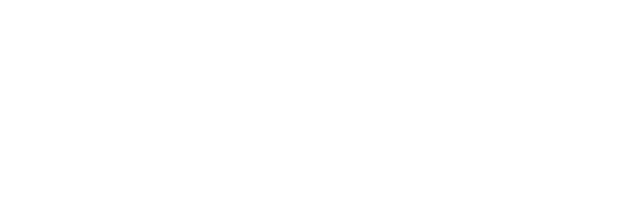
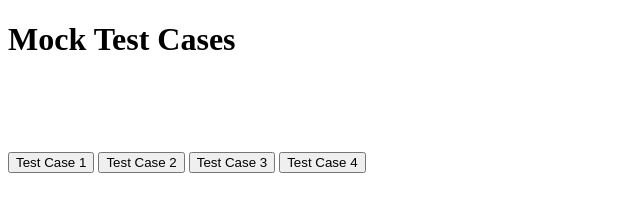
Before and after one commit to AndriesJacobus/COS301Phase3BroadswordNavigation, a plain HTML site: page demo.html in a window 1280 px wide. Shown: the whole page, without its empty margins (0-640 px from the left). Drawn offline with Linux system fonts and the light colour scheme.

Commit message:
Added display elements for page

```diff
--- a/demo.html
+++ b/demo.html
@@ -75,10 +75,18 @@
 		hbg2rh.path.push(cb.name);
 		hbg2rh.path.push(st.name);
 		hbg2rh.path.push(rh.name);
-		console.log(hbg2rh.path);
+		// console.log(hbg2rh.path);
 	</script>
 </head>
 <body>
-
+	<h1>Mock Test Cases</h1>
+	<div id="case"><br></div>
+	<div id="name"><br></div>
+	<div id="path"><br></div>
+	<br>
+	<button onclick='demoTestCases(1)''>Test Case 1</button>
+	<button onclick='demoTestCases(2)''>Test Case 2</button>
+	<button onclick='demoTestCases(3)''>Test Case 3</button>
+	<button onclick='demoTestCases(4)''>Test Case 4</button>
 </body>
 </html>
```
